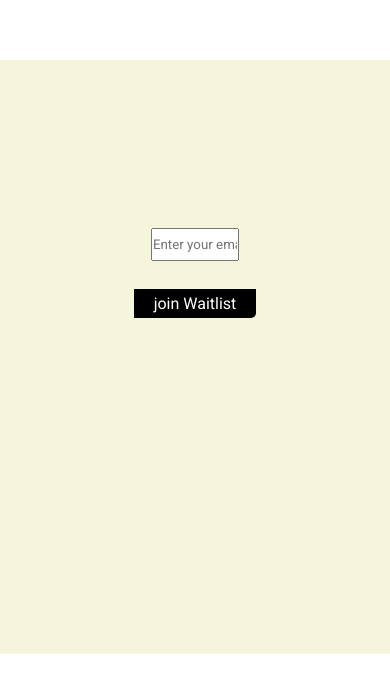
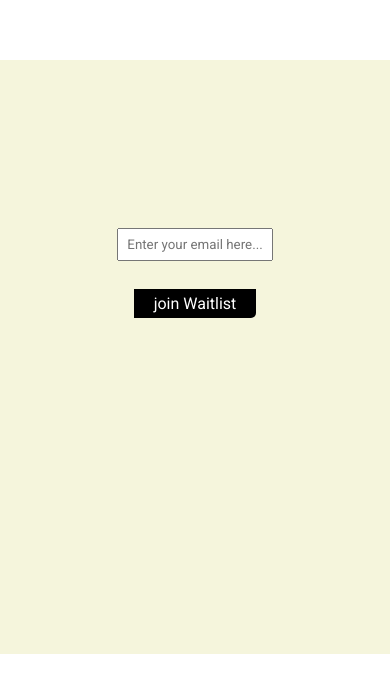
Before and after one commit to favy-codez/firstModal, a plain HTML site: page index.html in a window 390 px wide. Shown: the part 180-872 px from the top of the page. Drawn offline with Linux system fonts and the light colour scheme.

Commit message:
fifth commit

```diff
--- a/style.css
+++ b/style.css
@@ -103,6 +103,12 @@ input[type=email] {
             padding: 7px 0px;
         }
     }
+    @media screen and (max-width:412px){
+        input[type=email]{
+            width: 53%;
+            padding: 7px 0px;
+        }
+    }
     @media screen and (max-width:375px){
         input[type=email]{
             width: 52%;
```
